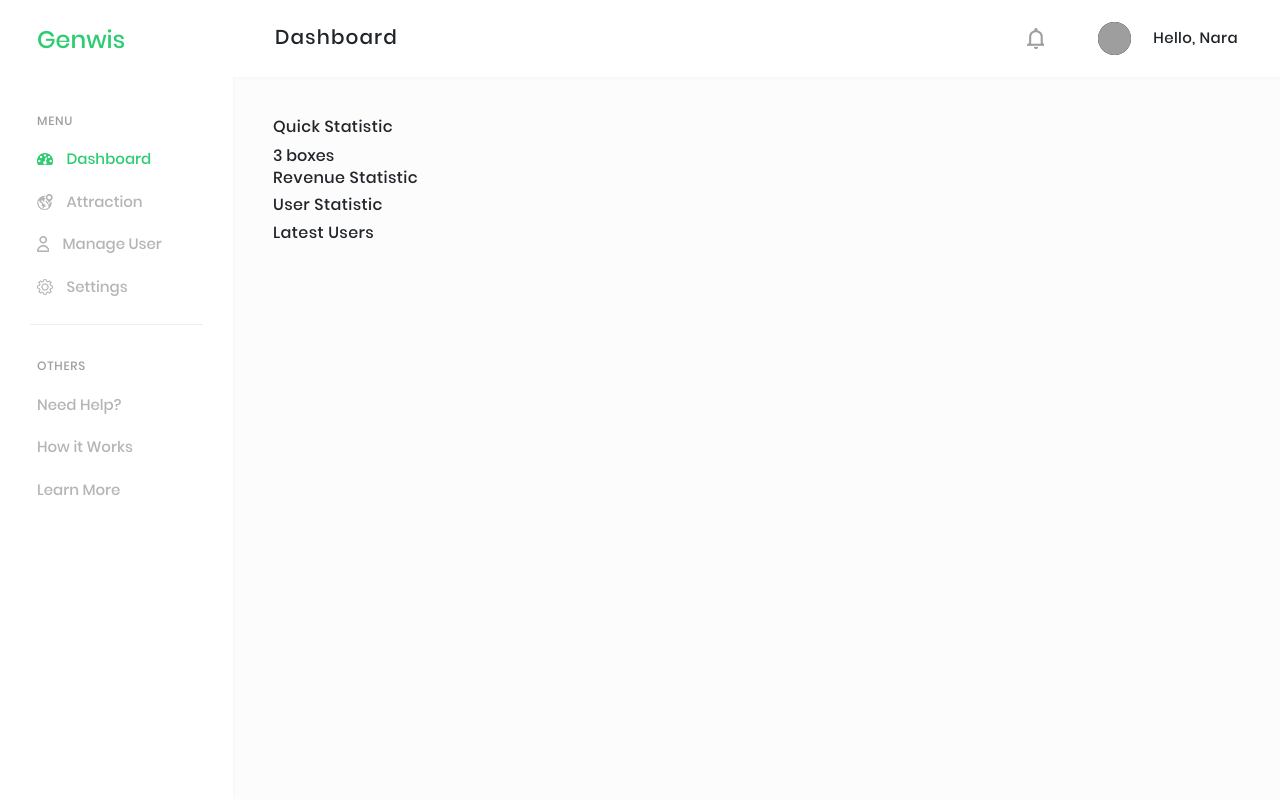
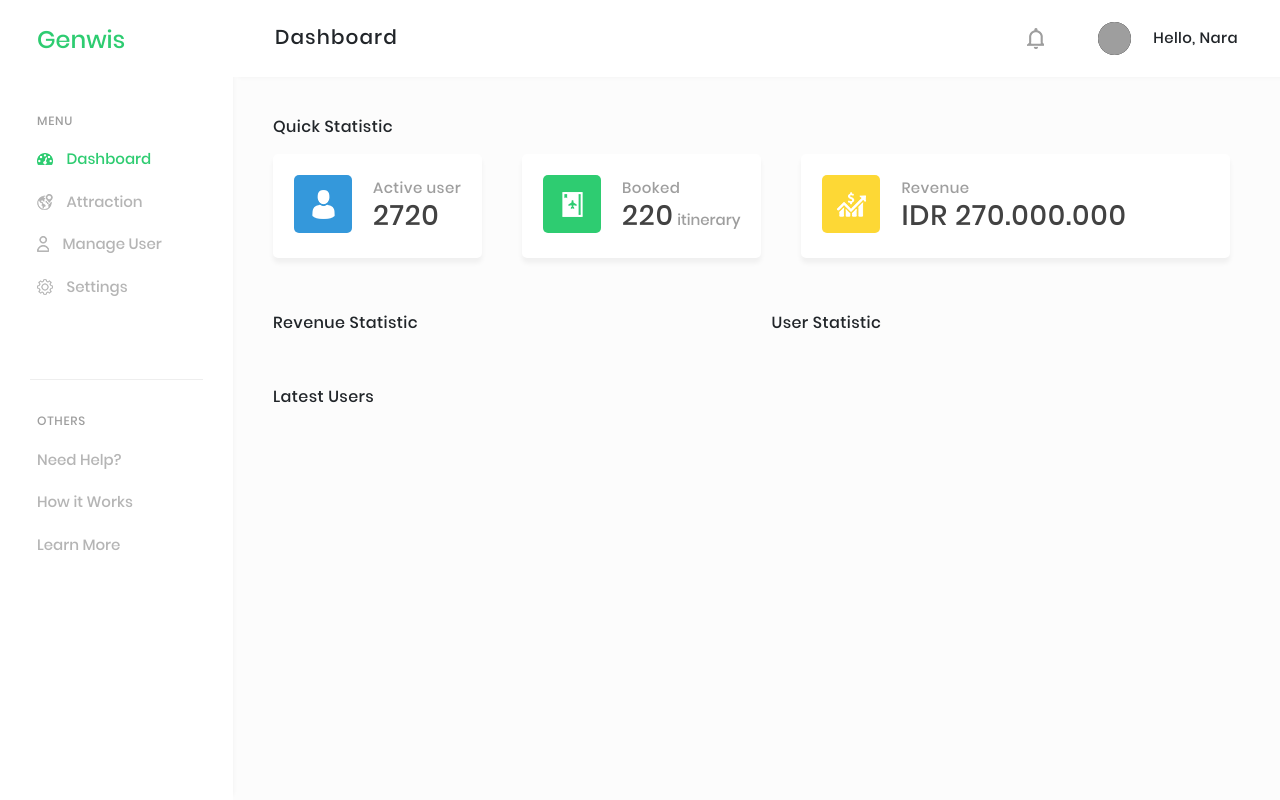
Before and after one commit to Genwis/Frontend, a PHP site: page /dashboard.php in a window 1280 px wide. Run offline with PHP 8.4, Linux system fonts and the light colour scheme; some libraries are stand-ins or nearby versions; grey boxes are pictures that could not be loaded.

Commit message:
added additional icons and updated dashboard

```diff
--- a/css/damzmicin.css
+++ b/css/damzmicin.css
@@ -136,6 +136,62 @@ box-shadow: 5px -0px 5px 0 rgba(0, 0, 0, 0.05);
 	letter-spacing: 0.4px;
 
 }
+.widg{
+	margin-bottom: 55px;
+	}
+#quicks{
+
+}
+#quicks .kotaq{
+border-radius: 5px;
+  background-color: #ffffff;
+  box-shadow: 0px 5px 5px 0 rgba(0, 0, 0, 0.05);
+	padding: 21px;
+	margin: 10px 25px 0 15px;
+}
+#quicks .ikon{
+	background-repeat: no-repeat;
+    background-position: center;
+	width: 58px;
+	height: 58px;
+	border-radius: 5px;
+	float: left;
+	margin-right: 21px;
+}
+#quicks .ikon.ac-us{
+	background-image: url('../icon/static/man-user.png');
+	background-color: #3498db;
+}
+#quicks .ikon.boo{
+	background-image: url('../icon/static/notebook.png');
+	background-color: #2ecc71;
+}
+#quicks .ikon.rev{
+	background-image: url('../icon/static/stats.png');
+	background-color: #fdd835;
+}
+#quicks .statin {
+	float: left;
+	margin-top: 5px;
+}
+#quicks .statin .inf{
+	letter-spacing: 0.4px;
+	font-size: 15px;
+	color: #9e9e9e;
+	display: block;
+	line-height: 15px;
+}
+#quicks .statin .pcount{
+	color: #9e9e9e;
+	display: block;
+	font-size: 15px;
+}
+#quicks .statin .count{
+	color: #424242;
+	letter-spacing: 0.8px;
+	font-size: 28px;
+}
+
 .dhtml {
     height: 100%;
 }
--- a/dashboard.php
+++ b/dashboard.php
@@ -21,16 +21,45 @@ include ('includes/dheader.php');?>
 
 <div class='widg nobutton'>
 <h4>Quick Statistic</h4>
-3 boxes
+<div class="row" id='quicks'>
+    <div class="kotaq col-md-auto">
+	<div class='ikon ac-us'></div>
+	<div class='statin'>
+      <span class='inf'>Active user</span>
+	  <span class='pcount'><span class='count'>2720</span></span>
+	  </div>
+	<div style='clear:both;'></div>
+    </div>
+    <div class="kotaq col-md-auto">
+	<div class='ikon boo'></div>
+	<div class='statin'>
+      <span class='inf'>Booked</span>
+	  <span class='pcount'><span class='count'>220</span> itinerary</span>
+	  </div>
+	  <div style='clear:both;'></div>
+    </div>
+    <div class="kotaq col">
+	<div class='ikon rev'></div>
+	<div class='statin'>
+      <span class='inf'>Revenue</span>
+	  <span class='pcount'><span class='count'>IDR 270.000.000</span></span>
+	  </div>
+	  <div style='clear:both;'></div>
+    </div>
+  </div>
 </div>
-
+<div class="row">
+<div class="col">
 <div class='widg'>
 <h4>Revenue Statistic</h4>
 
 </div>
+</div><div class="col">
 <div class='widg'>
 <h4>User Statistic</h4>
 
+</div>
+</div>
 </div>
 <div class='widg'>
 <h4>Latest Users</h4>
```
Also changed, not shown: icon/static/man-user.png (added), icon/static/man-user@2x.png (added), icon/static/man-user@3x.png (added), icon/static/notebook.png (added), icon/static/notebook@2x.png (added), icon/static/notebook@3x.png (added), icon/static/stats.png (added), icon/static/stats@2x.png (added), icon/static/stats@3x.png (added).
